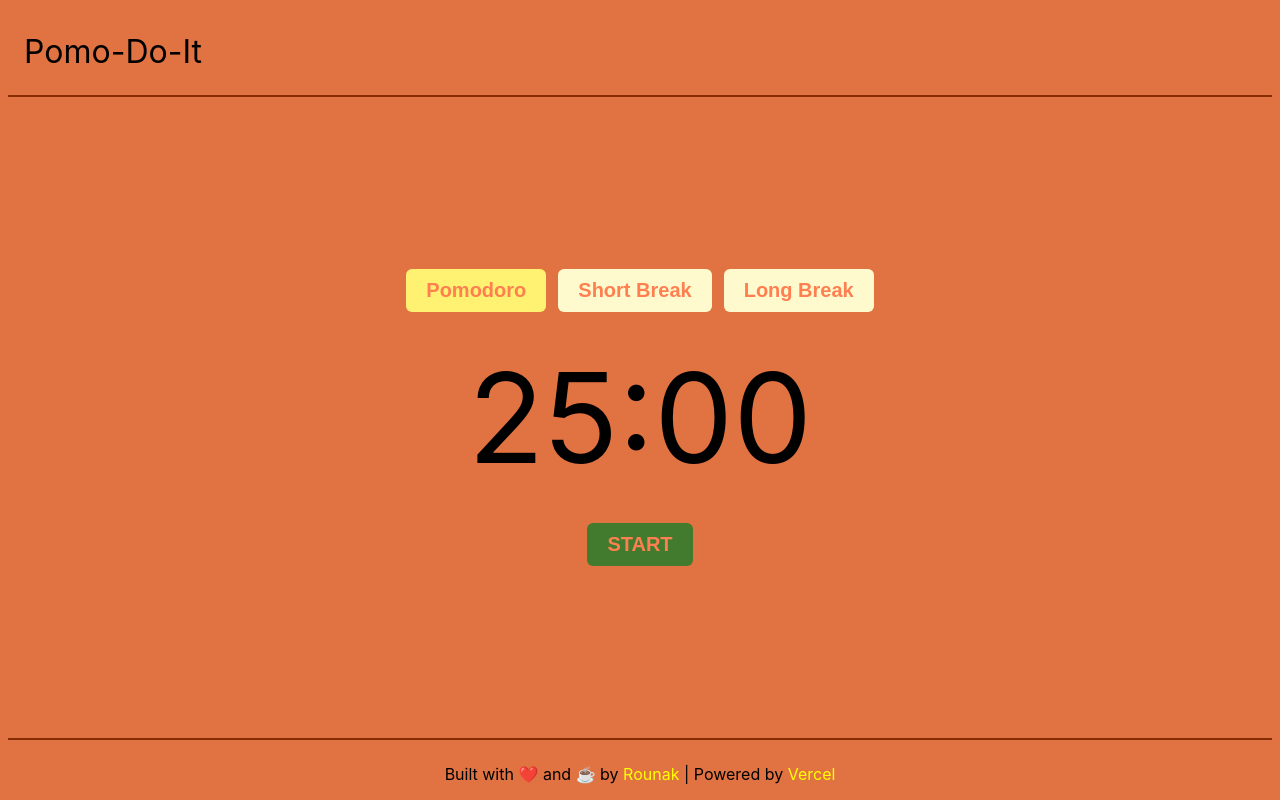
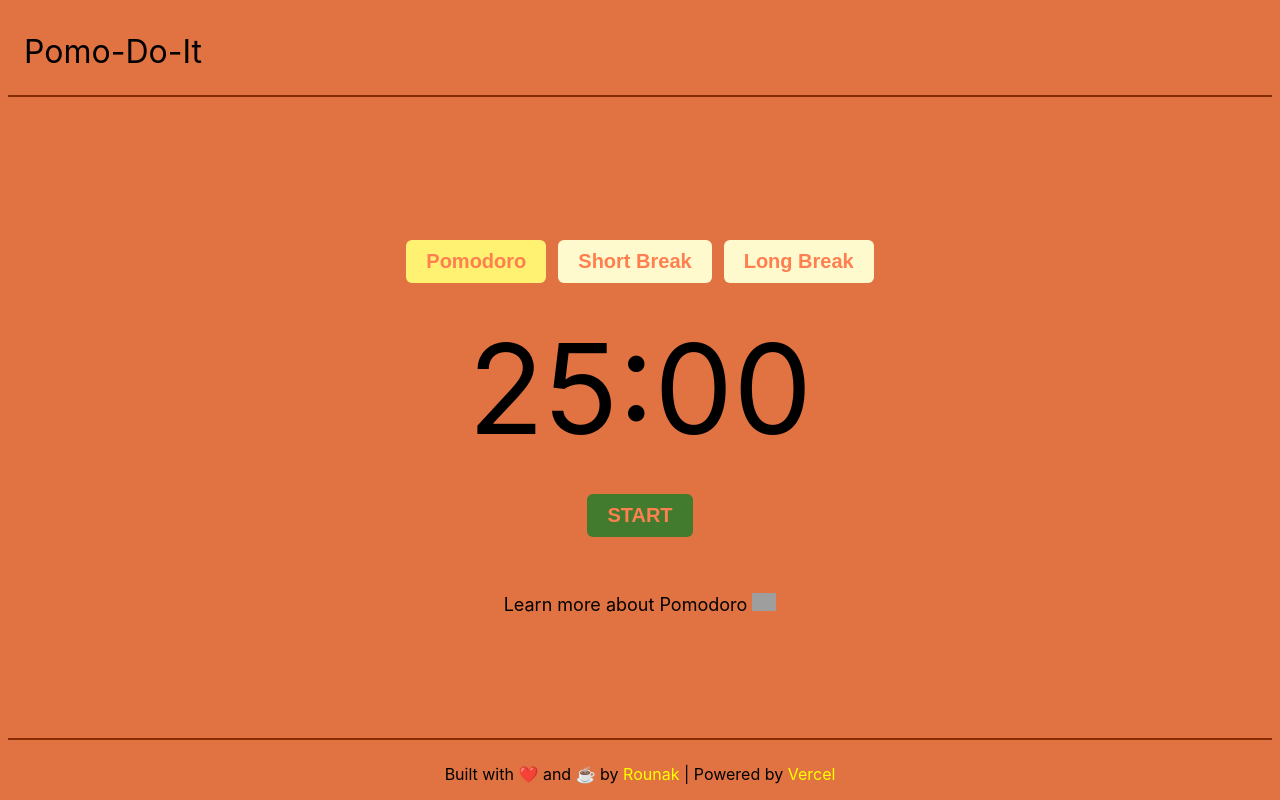
Before and after one commit to agarwalrounak/pomo-do-it, a Next.js app: page / in a window 1280 px wide. Built offline with nearby package versions, Linux system fonts and the light colour scheme; grey boxes are pictures that could not be loaded.

Commit message:
Add link to learn more about Pomodoro

```diff
--- a/pages/api/hello.js
+++ /dev/null
@@ -1,5 +0,0 @@
-// Next.js API route support: https://nextjs.org/docs/api-routes/introduction
-
-export default (req, res) => {
-    res.status(200).json({name: 'John Doe'})
-}
--- a/pages/index.js
+++ b/pages/index.js
@@ -174,6 +174,9 @@ export default function Home() {
                         <button id="timerButton" className={styles.switchButton + ' ' + styles.startButton} onClick={buttonFunction}>START</button>
                     </div>
                 </div>
+                <div className={styles.learnPomodoro}>
+                    <p><a href="https://en.wikipedia.org/wiki/Pomodoro_Technique">Learn more about Pomodoro <img src="/external-link.png" alt="external-link icon" className={styles.logo}/></a></p>
+                </div>
             </main>
 
             <hr className={styles.hr}/>
--- a/styles/Home.module.css
+++ b/styles/Home.module.css
@@ -35,6 +35,16 @@
     border-top: 2px solid #862c00;
     padding: 0;
     width:100%;
+}
+
+.learnPomodoro {
+    font-size: large;
+}
+
+.learnPomodoro a:hover,
+.learnPomodoro a:focus,
+.learnPomodoro a:active {
+    text-decoration: underline;
 }
 
 .footer {
```
Also changed, not shown: public/vercel.svg (deleted).
